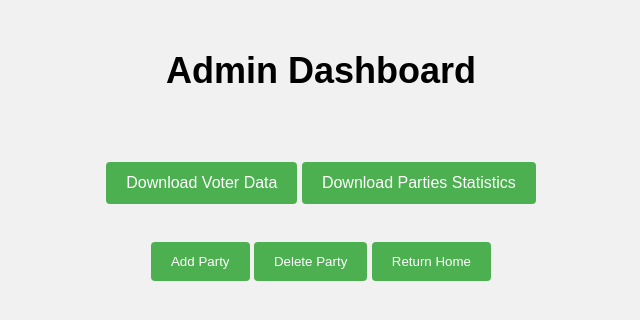
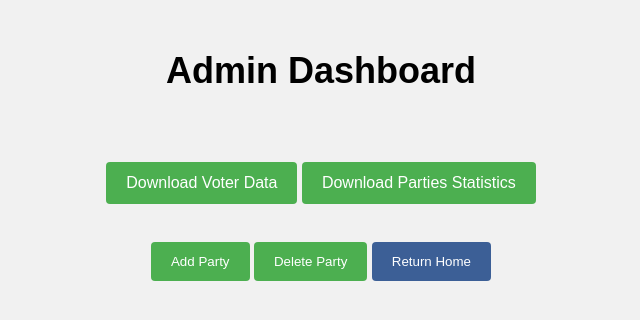
Before and after one commit to jo-bm/Portfolio, a Flask app: template app/templates/adminspage.html in a window 1280 px wide. Shown: the top 320 px of the page, without its empty margins (319-959 px from the left). Run offline with Flask 2, Linux system fonts and the light colour scheme; the template is opened without the code that fills it: most values are stand-ins (such as "Sample title", 1, 10 or a date in 2020).

Commit message:
yaml update

```diff
--- a/app/templates/adminspage.html
+++ b/app/templates/adminspage.html
@@ -19,6 +19,17 @@
     }
     .btn-download {
       background-color: #4CAF50;
+      color: white;
+      padding: 12px 20px;
+      border: none;
+      border-radius: 4px;
+      cursor: pointer;
+      margin-top: 20px;
+      text-decoration: none;
+      display: inline-block;
+    }
+    .btn-downloadd {
+      background-color: #3c5f96;
       color: white;
       padding: 12px 20px;
       border: none;
@@ -90,7 +101,7 @@
     <br><br>
     <button id="add-party-btn" class="btn-download">Add Party</button>
     <button id="delete-party-btn" class="btn-download">Delete Party</button>
-    <input type="button" class="btn-download" onclick="window.location.href='/'" class="return-button" value="Return Home" />
+    <input type="button" class="btn-downloadd" onclick="window.location.href='/'" class="return-button" value="Return Home" />
     <div id="add-party-form" class="form-container">
       <div class="form-content">
         <span class="close-btn" id="add-party-close-btn">&times;</span>
```
Also changed, not shown: .github/workflows/main.yaml.
